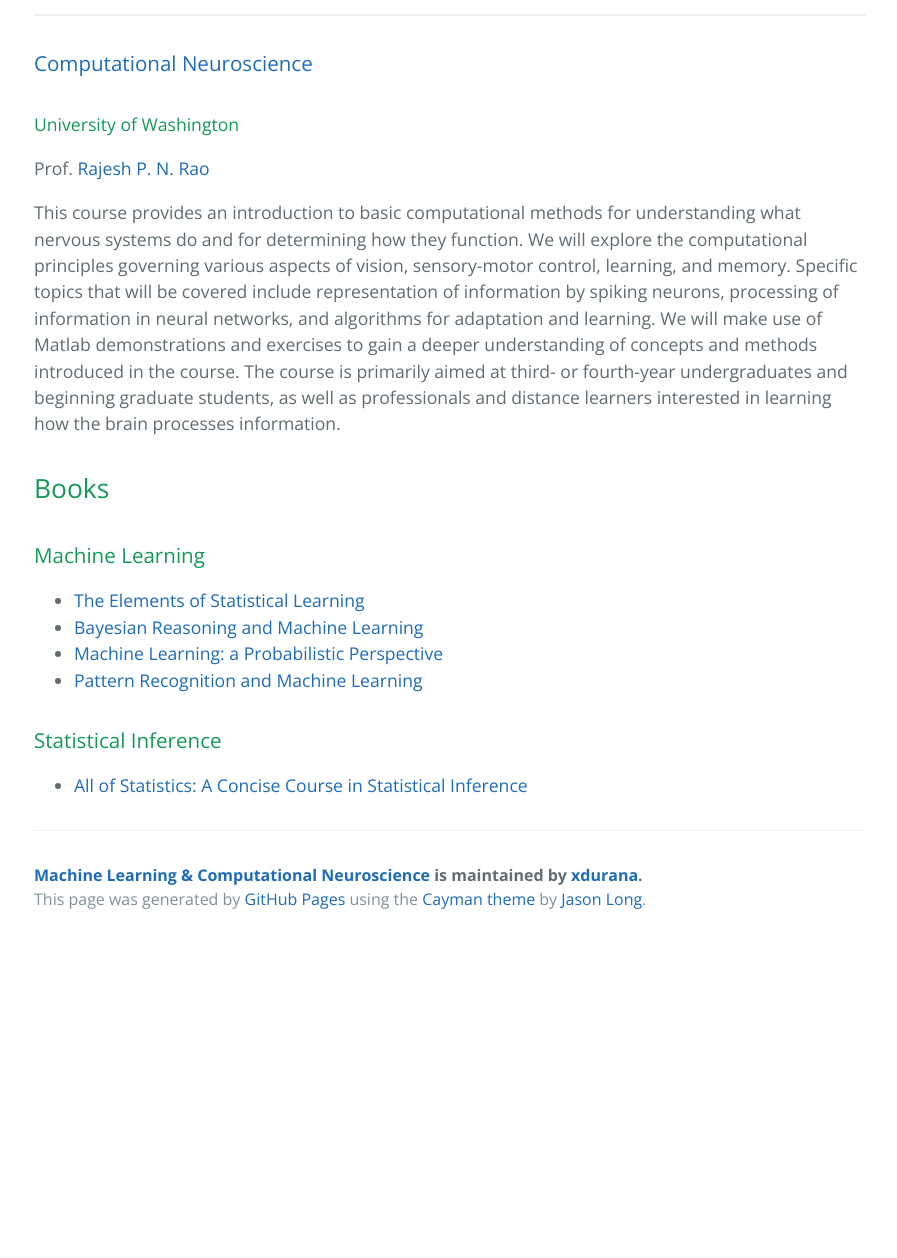
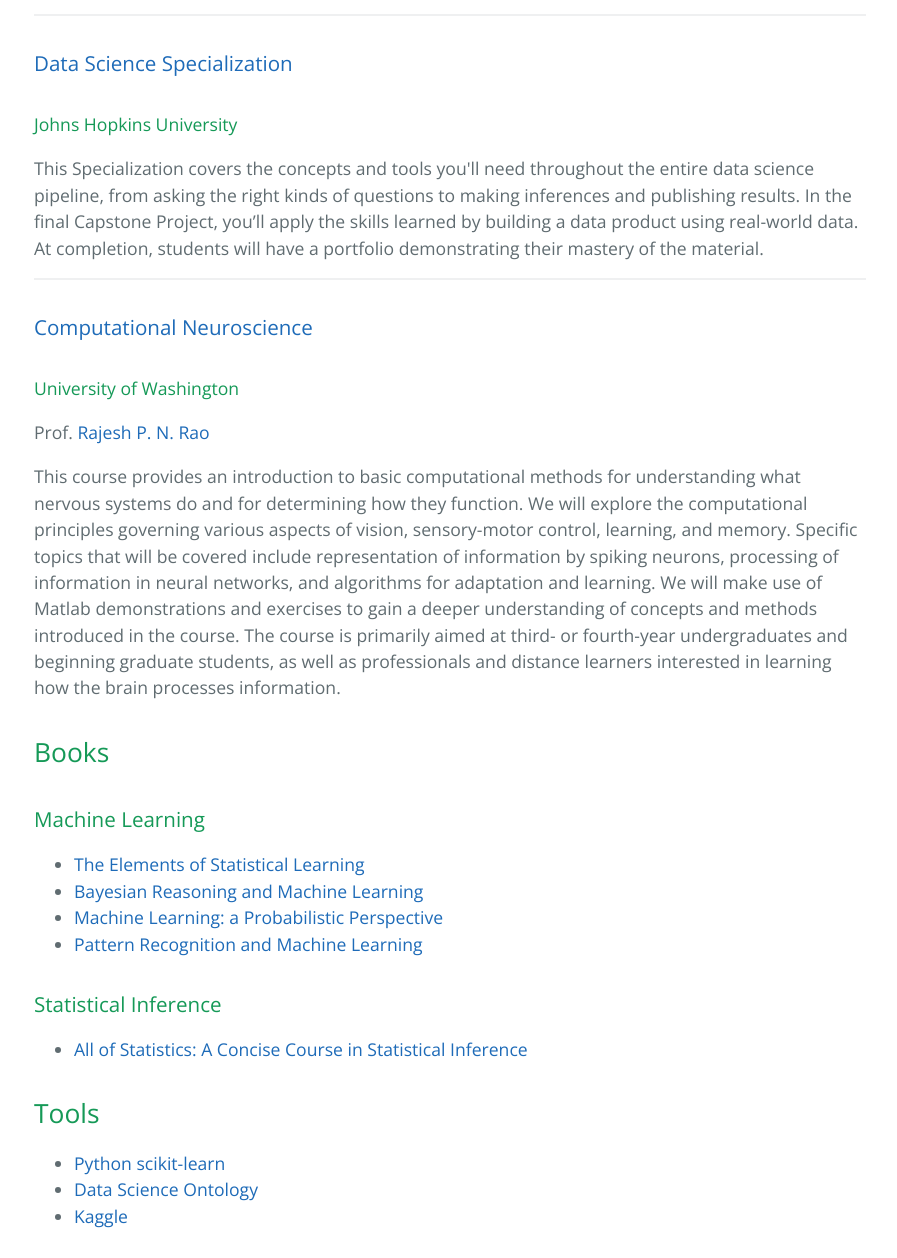
Before and after one commit to xdurana/machine-learning, a plain HTML site: page index.html in a window 1280 px wide. Shown: the part 2745-4003 px from the top of the page, without its empty margins (190-1087 px from the left). Before the commit the page ends 3688 px from the top, so only its background shows below. Drawn offline with nearby package versions, Linux system fonts and the light colour scheme.

Commit message:
Create gh-pages branch via GitHub

```diff
--- a/index.html
+++ b/index.html
@@ -93,7 +93,18 @@
 <hr>
 
 <h3>
-<a id="computational-neuroscience" class="anchor" href="#computational-neuroscience" aria-hidden="true"><span class="octicon octicon-link"></span></a><a href="">Computational Neuroscience</a>
+<a id="data-science-specialization" class="anchor" href="#data-science-specialization" aria-hidden="true"><span class="octicon octicon-link"></span></a><a href="https://www.coursera.org/specializations/jhudatascience">Data Science Specialization</a>
+</h3>
+
+<h4>
+<a id="johns-hopkins-university" class="anchor" href="#johns-hopkins-university" aria-hidden="true"><span class="octicon octicon-link"></span></a>Johns Hopkins University</h4>
+
+<p>This Specialization covers the concepts and tools you'll need throughout the entire data science pipeline, from asking the right kinds of questions to making inferences and publishing results. In the final Capstone Project, you’ll apply the skills learned by building a data product using real-world data. At completion, students will have a portfolio demonstrating their mastery of the material.</p>
+
+<hr>
+
+<h3>
+<a id="computational-neuroscience" class="anchor" href="#computational-neuroscience" aria-hidden="true"><span class="octicon octicon-link"></span></a><a href="https://www.coursera.org/course/compneuro">Computational Neuroscience</a>
 </h3>
 
 <h4>
@@ -123,6 +134,15 @@
 <li><a href="http://www.amazon.com/All-Statistics-Statistical-Inference-Springer/dp/0387402721">All of Statistics: A Concise Course in Statistical Inference</a></li>
 </ul>
 
+<h2>
+<a id="tools" class="anchor" href="#tools" aria-hidden="true"><span class="octicon octicon-link"></span></a>Tools</h2>
+
+<ul>
+<li><a href="http://scikit-learn.org/stable/">Python scikit-learn</a></li>
+<li><a href="http://www.datascienceontology.com/">Data Science Ontology</a></li>
+<li><a href="https://www.kaggle.com/">Kaggle</a></li>
+</ul>
+
       <footer class="site-footer">
         <span class="site-footer-owner"><a href="https://github.com/xdurana/machine-learning">Machine Learning &amp; Computational Neuroscience</a> is maintained by <a href="https://github.com/xdurana">xdurana</a>.</span>
 
```
Also changed, not shown: params.json (+1 -1 lines).
